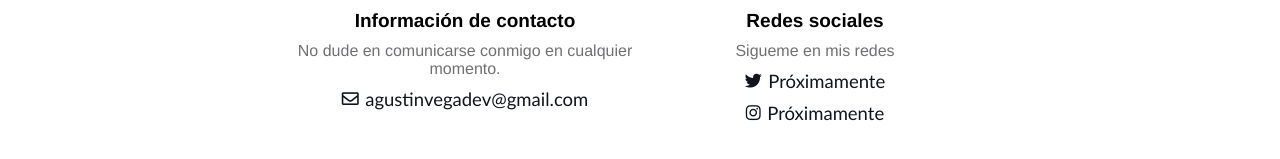
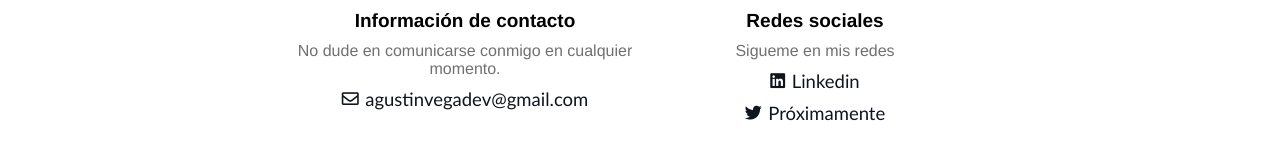
Before and after one commit to aKus-dev/Portfolio, a React (Create React App) app: page / in a window 1280 px wide. Shown: the part 3496-3655 px from the top of the page. Built offline with nearby package versions, Linux system fonts and the light colour scheme.

Commit message:
Footer updated

```diff
--- a/src/components/home/footer/Footer.tsx
+++ b/src/components/home/footer/Footer.tsx
@@ -18,16 +18,15 @@ const Footer = () => {
                     <p className={styles.title}>Redes sociales</p>
                     <p className={styles.text}>Sigueme en mis redes</p>
 
-                    <a className={styles.mail} href="https://twitter.com/" target="_blank" rel="noreferrer" >
+                    <a className={styles.mail} href="https://www.linkedin.com/in/agustin-vega/" target="_blank" rel="noreferrer" >
+                        <i className={`fab fa-linkedin ${styles.icon}`} ></i>
+                        Linkedin
+                    </a>
+
+                    <a className={styles.mail} href="#" target="_blank" rel="noreferrer" >
                         <i className={`fab fa-twitter ${styles.icon}`} ></i>
                         Próximamente
                     </a>
-
-                    <a className={styles.mail} href="https://instagram.com/" target="_blank" rel="noreferrer" >
-                        <i className={`fab fa-instagram ${styles.icon}`} ></i>
-                        Próximamente
-                    </a>
-
 
                 </div>
             </div>
```
